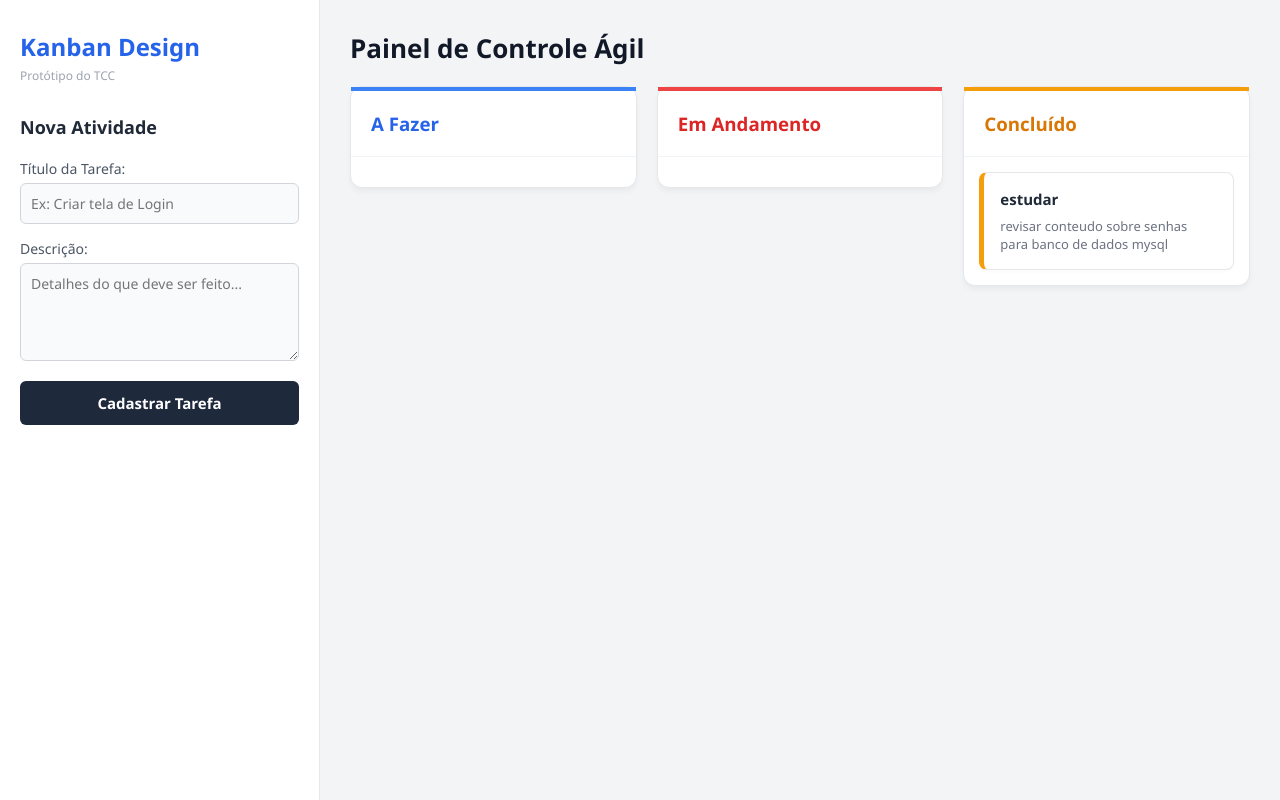
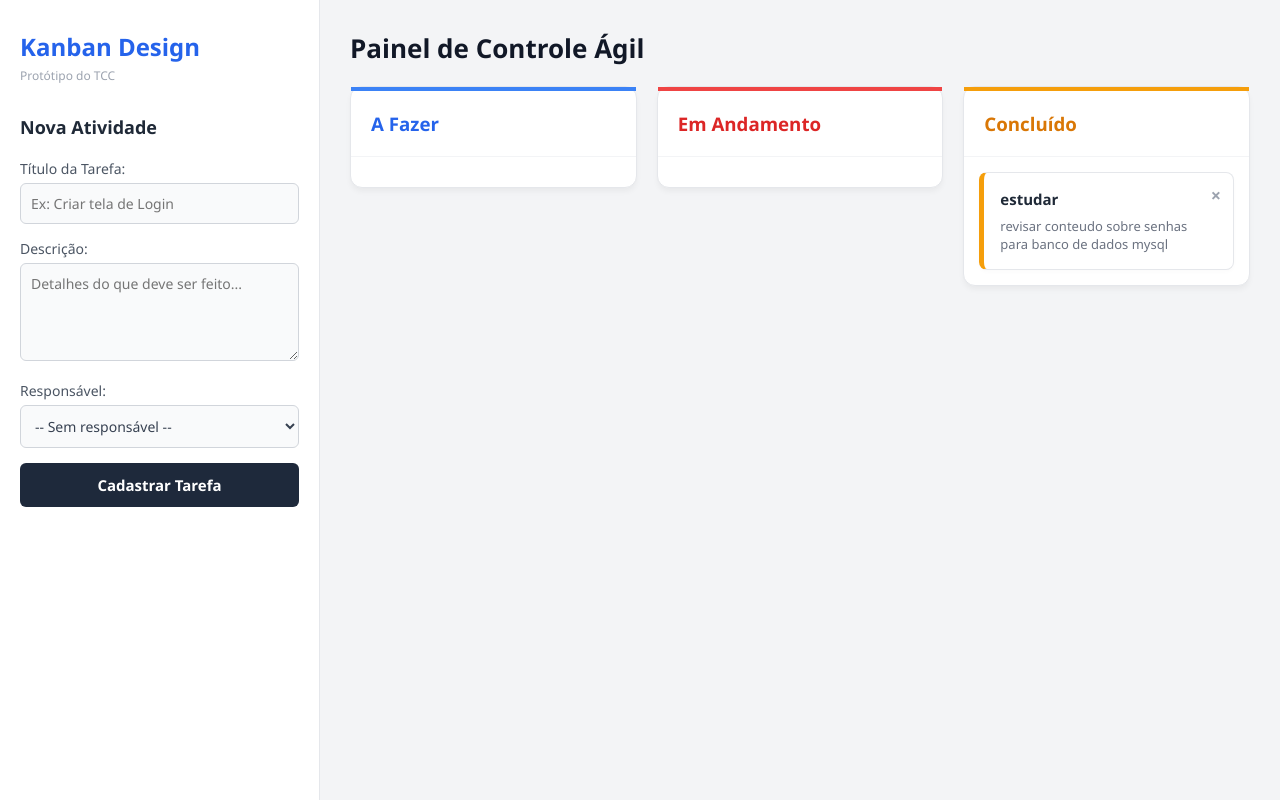
Before and after one commit to filhodeveloper/kanban-sistema, a PHP site: page / in a window 1280 px wide. Run offline with PHP 8.4, Linux system fonts and the light colour scheme; data comes from the database, SQL or seed files in the repository; tables that the repository leaves empty hold one stand-in row (values such as "Sample post").

Commit message:
Adicionando o cancelamento de tarefas

```diff
--- a/index.php
+++ b/index.php
@@ -1,4 +1,4 @@
-<?php include 'db.php'; // Conecta ao banco de dados ?>
+<?php include 'db.php'; ?>
 <!DOCTYPE html>
 <html lang="pt-br">
 <head>
@@ -31,6 +31,21 @@
                     <textarea id="descricao" name="descricao" rows="4" placeholder="Detalhes do que deve ser feito..."></textarea>
                 </div>
 
+                <!-- CAMPO DE ATRIBUIÇÃO DE USUÁRIO -->
+                <div class="form-group">
+                    <label for="usuario_id">Responsável:</label>
+                    <select id="usuario_id" name="usuario_id">
+                        <option value="">-- Sem responsável --</option>
+                        <?php
+                        // Busca todos os usuários cadastrados para listar no formulário
+                        $usuarios_query = mysqli_query($conexao, "SELECT id, nome FROM usuarios ORDER BY nome ASC");
+                        while($user = mysqli_fetch_assoc($usuarios_query)) {
+                            echo "<option value='".$user['id']."'>".htmlspecialchars($user['nome'])."</option>";
+                        }
+                        ?>
+                    </select>
+                </div>
+
                 <button type="submit" class="btn-salvar">Cadastrar Tarefa</button>
             </form>
         </aside>
@@ -44,21 +59,24 @@
             <div class="quadro">
 
                 <!-- COLUNA: A FAZER -->
-                <!-- ondragover: Permite que elementos sejam arrastados por cima desta coluna -->
-                <!-- ondrop: Executa a função JavaScript ao soltar o cartão aqui dentro -->
                 <div class="coluna coluna-fazer" ondragover="allowDrop(event)" ondrop="drop(event, 'A Fazer')">
                     <div class="coluna-titulo">
                         <h3>A Fazer</h3>
                     </div>
                     <div class="area-cartoes">
                         <?php
-                        $busca = mysqli_query($conexao, "SELECT * FROM tarefas WHERE status = 'A Fazer' ORDER BY id DESC");
+                        // Faz uma busca (JOIN) unindo tarefas e usuários para pegar o nome do responsável
+                        $busca = mysqli_query($conexao, "SELECT t.*, u.nome AS responsavel FROM tarefas t LEFT JOIN usuarios u ON t.usuario_id = u.id WHERE t.status = 'A Fazer' ORDER BY t.id DESC");
                         while ($tarefa = mysqli_fetch_assoc($busca)) {
-                            // draggable='true': Permite arrastar o cartão visualmente
-                            // ondragstart: Salva qual cartão está sendo arrastado no início do movimento
                             echo "<div class='cartao card-fazer' draggable='true' ondragstart='drag(event)' id='tarefa-" . $tarefa['id'] . "' data-id='" . $tarefa['id'] . "'>";
+                            // Botão de excluir tarefa
+                            echo "<a href='excluir_tarefa.php?id=" . $tarefa['id'] . "' class='btn-excluir' onclick='return confirm(\"Deseja realmente excluir esta tarefa?\")'>&times;</a>";
                             echo "<h4>" . htmlspecialchars($tarefa['titulo']) . "</h4>";
                             echo "<p>" . htmlspecialchars($tarefa['descricao']) . "</p>";
+                            // Exibe o nome do responsável se houver algum associado
+                            if(!empty($tarefa['responsavel'])) {
+                                echo "<span class='badge-user'>👤 " . htmlspecialchars($tarefa['responsavel']) . "</span>";
+                            }
                             echo "</div>";
                         }
                         ?>
@@ -72,11 +90,15 @@
                     </div>
                     <div class="area-cartoes">
                         <?php
-                        $busca = mysqli_query($conexao, "SELECT * FROM tarefas WHERE status = 'Em Andamento' ORDER BY id DESC");
+                        $busca = mysqli_query($conexao, "SELECT t.*, u.nome AS responsavel FROM tarefas t LEFT JOIN usuarios u ON t.usuario_id = u.id WHERE t.status = 'Em Andamento' ORDER BY t.id DESC");
                         while ($tarefa = mysqli_fetch_assoc($busca)) {
                             echo "<div class='cartao card-andamento' draggable='true' ondragstart='drag(event)' id='tarefa-" . $tarefa['id'] . "' data-id='" . $tarefa['id'] . "'>";
+                            echo "<a href='excluir_tarefa.php?id=" . $tarefa['id'] . "' class='btn-excluir' onclick='return confirm(\"Deseja realmente excluir esta tarefa?\")'>&times;</a>";
                             echo "<h4>" . htmlspecialchars($tarefa['titulo']) . "</h4>";
                             echo "<p>" . htmlspecialchars($tarefa['descricao']) . "</p>";
+                            if(!empty($tarefa['responsavel'])) {
+                                echo "<span class='badge-user'>👤 " . htmlspecialchars($tarefa['responsavel']) . "</span>";
+                            }
                             echo "</div>";
                         }
                         ?>
@@ -90,11 +112,15 @@
                     </div>
                     <div class="area-cartoes">
                         <?php
-                        $busca = mysqli_query($conexao, "SELECT * FROM tarefas WHERE status = 'Concluído' ORDER BY id DESC");
+                        $busca = mysqli_query($conexao, "SELECT t.*, u.nome AS responsavel FROM tarefas t LEFT JOIN usuarios u ON t.usuario_id = u.id WHERE t.status = 'Concluído' ORDER BY t.id DESC");
                         while ($tarefa = mysqli_fetch_assoc($busca)) {
                             echo "<div class='cartao card-concluido' draggable='true' ondragstart='drag(event)' id='tarefa-" . $tarefa['id'] . "' data-id='" . $tarefa['id'] . "'>";
+                            echo "<a href='excluir_tarefa.php?id=" . $tarefa['id'] . "' class='btn-excluir' onclick='return confirm(\"Deseja realmente excluir esta tarefa?\")'>&times;</a>";
                             echo "<h4>" . htmlspecialchars($tarefa['titulo']) . "</h4>";
                             echo "<p>" . htmlspecialchars($tarefa['descricao']) . "</p>";
+                            if(!empty($tarefa['responsavel'])) {
+                                echo "<span class='badge-user'>👤 " . htmlspecialchars($tarefa['responsavel']) . "</span>";
+                            }
                             echo "</div>";
                         }
                         ?>
@@ -107,32 +133,23 @@
 
     <!-- CÓDIGO JAVASCRIPT DE MOVIMENTAÇÃO -->
     <script>
-    // 1. Permite que o navegador aceite soltar elementos nas colunas (por padrão o navegador bloqueia)
     function allowDrop(ev) {
         ev.preventDefault();
     }
 
-    // 2. Guarda temporariamente na memória qual é o ID do cartão que começou a ser arrastado
     function drag(ev) {
         ev.dataTransfer.setData("text", ev.target.id);
     }
 
-    // 3. Executa a ação de soltar o cartão dentro da coluna de destino
     function drop(ev, novoStatus) {
         ev.preventDefault();
-
-        // Recupera o ID do cartão arrastado
         var data = ev.dataTransfer.getData("text");
         var cartaoElemento = document.getElementById(data);
-
-        // Encontra a área de cartões interna da coluna onde o usuário soltou o mouse
         var areaCartoesDestino = ev.currentTarget.querySelector('.area-cartoes');
 
-        // Move visualmente o cartão para a nova coluna na tela
         areaCartoesDestino.appendChild(cartaoElemento);
 
-        // Remove a borda colorida antiga do CSS e coloca a nova cor correspondente ao novo status
-        cartaoElemento.className = 'cartao'; // Limpa classes antigas de estilo de cor
+        cartaoElemento.className = 'cartao';
         if (novoStatus === 'A Fazer') {
             cartaoElemento.classList.add('card-fazer');
         } else if (novoStatus === 'Em Andamento') {
@@ -141,31 +158,25 @@
             cartaoElemento.classList.add('card-concluido');
         }
 
-        // Pega o ID numérico da tarefa salvo no atributo 'data-id'
         var tarefaId = cartaoElemento.getAttribute('data-id');
-
-        // Envia de forma silenciosa para o banco de dados atualizar o status
         enviarAtualizacaoBanco(tarefaId, novoStatus);
     }
 
-    // 4. Envia os dados para o back-end em PHP via Fetch API (AJAX moderno)
     function enviarAtualizacaoBanco(id, status) {
-        // Cria um formulário invisível na memória do navegador
         var dadosFormulario = new FormData();
         dadosFormulario.append('id', id);
         dadosFormulario.append('status', status);
 
-        // Dispara a requisição silenciosa ao arquivo PHP de atualização
         fetch('atualizar_status.php', {
             method: 'POST',
             body: dadosFormulario
         })
-        .then(response => response.json()) // Converte a resposta recebida para JSON
+        .then(response => response.json())
         .then(dados => {
             if (dados.sucesso) {
                 console.log("Banco de dados atualizado com sucesso!");
             } else {
-                alert("Erro ao salvar mudança no banco: " . dados.erro);
+                alert("Erro ao salvar mudança no banco: " + dados.erro);
             }
         })
         .catch(erro => {
--- a/style.css
+++ b/style.css
@@ -188,3 +188,49 @@ body {
 .card-concluido {
     border-left: 5px solid #f59e0b;
 }
+
+/* Estilização para o botão de exclusão nos cartões */
+.cartao {
+    position: relative; /* Permite posicionar o botão 'x' no canto */
+}
+
+.btn-excluir {
+    position: absolute;
+    top: 10px;
+    right: 12px;
+    color: #9ca3af;
+    text-decoration: none;
+    font-size: 18px;
+    font-weight: bold;
+    transition: color 0.2s;
+    cursor: pointer;
+}
+
+.btn-excluir:hover {
+    color: #ef4444; /* Vermelho ao passar o mouse */
+}
+
+/* Estilo do campo Select de usuários */
+.form-group select {
+    width: 100%;
+    padding: 10px;
+    border: 1px solid #d1d5db;
+    border-radius: 6px;
+    font-size: 14px;
+    background-color: #f9fafb;
+    color: #374151;
+    cursor: pointer;
+}
+
+/* Etiqueta visual do responsável no cartão */
+.badge-user {
+    display: inline-block;
+    margin-top: 10px;
+    background-color: #f3f4f6;
+    color: #4b5563;
+    padding: 3px 8px;
+    border-radius: 12px;
+    font-size: 11px;
+    font-weight: 500;
+    border: 1px solid #e5e7eb;
+}
```
Also changed, not shown: cadastrar_tarefa.php (+8 -7 lines), excluir_tarefa.php (added, +19 -0 lines).
